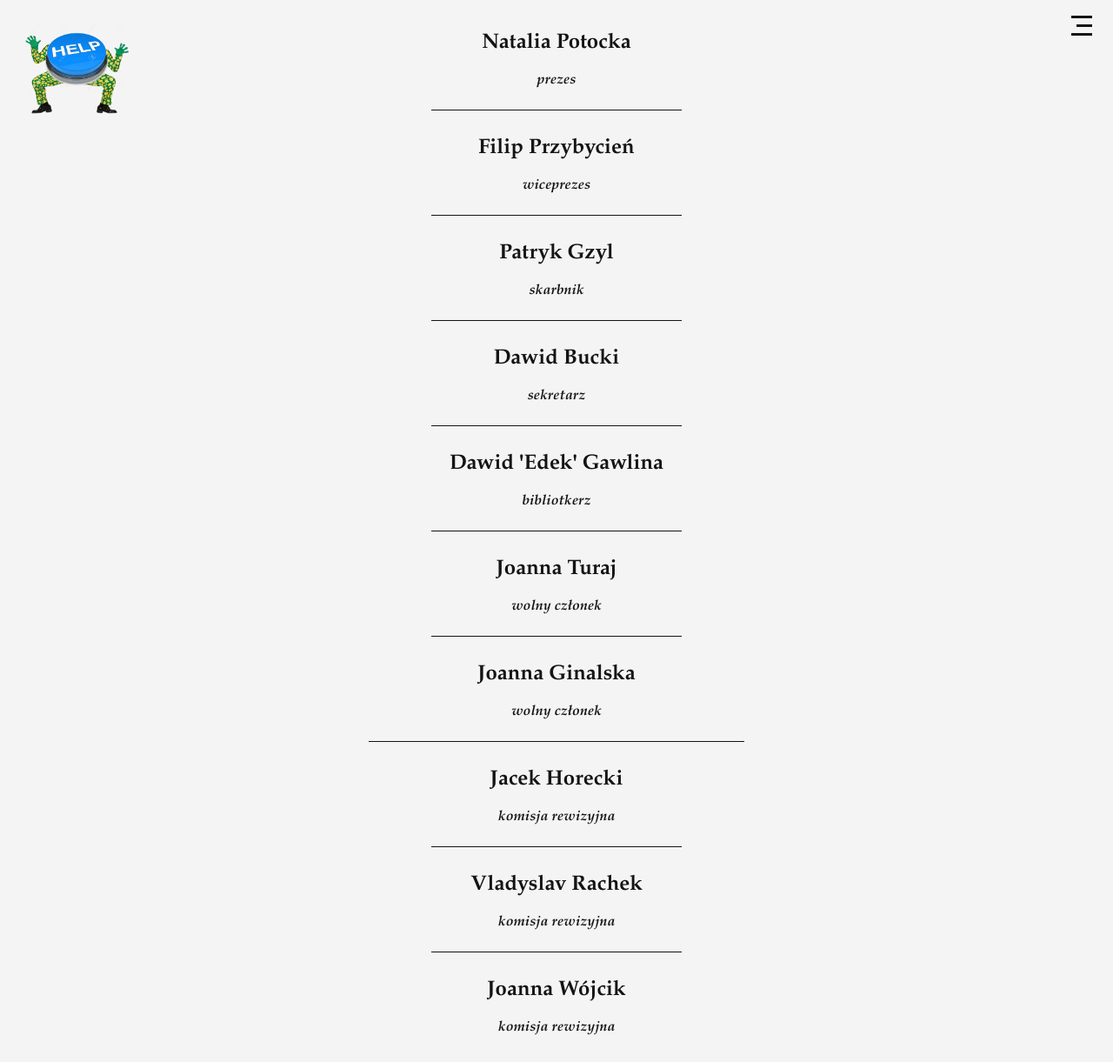
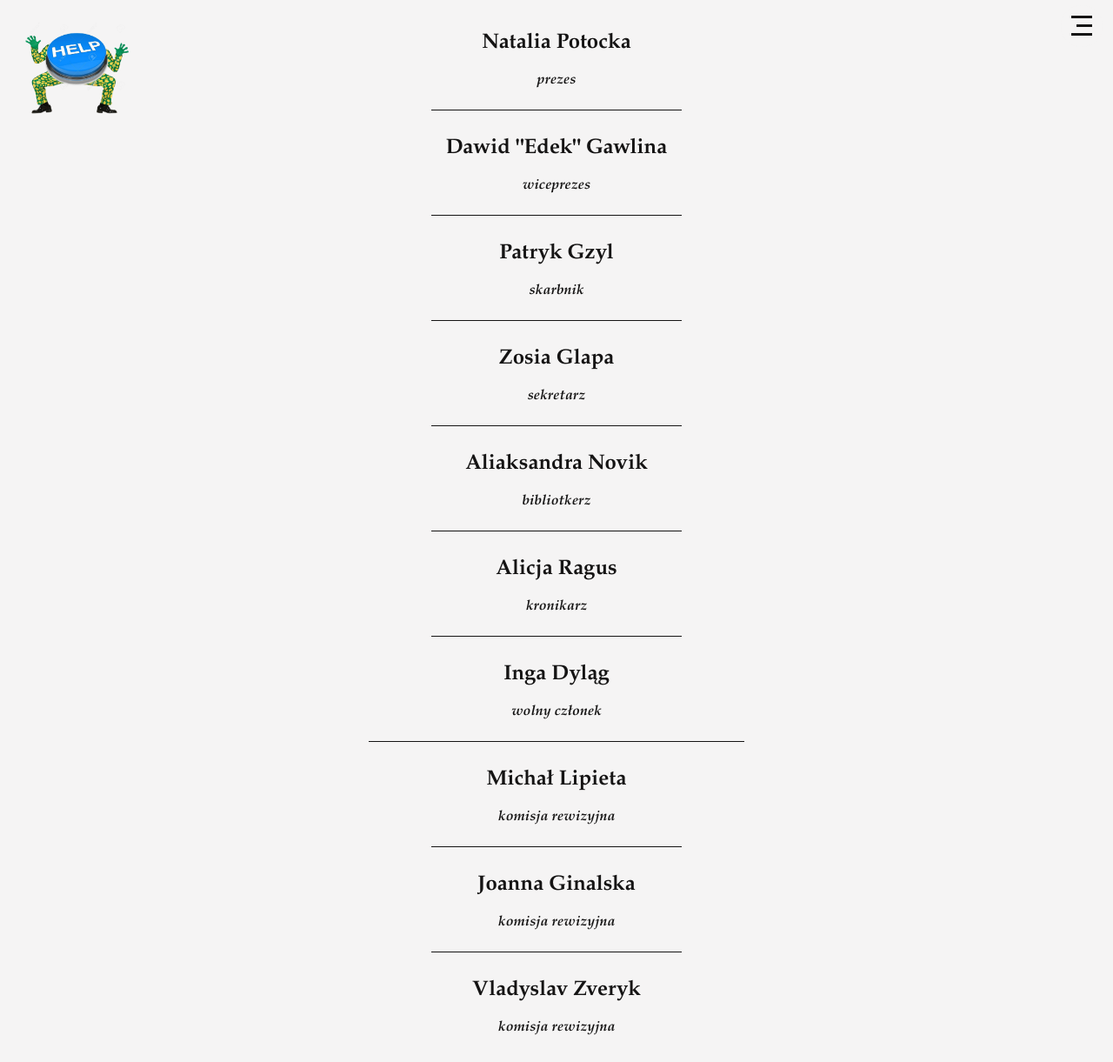
Before and after one commit to KMSUJ/lada, a Flask app: page /board in a window 1280 px wide. Shown: the whole page at 87% size. Run offline with Flask 2, Linux system fonts and the light colour scheme.

Commit message:
zmiana zarządu

```diff
--- a/lada/templates/base/board.html
+++ b/lada/templates/base/board.html
@@ -11,7 +11,7 @@
 </article>
 <div class="linebreak"></div>
 <article class="boardcard">
-    <h4>Filip Przybycień</h4>
+    <h4>Dawid "Edek" Gawlina</h4>
     <h6>wiceprezes</h6>
 </article>
 <div class="linebreak"></div>
@@ -21,37 +21,37 @@
 </article>
 <div class="linebreak"></div>
 <article class="boardcard">
-    <h4>Dawid Bucki</h4>
+    <h4>Zosia Glapa</h4>
     <h6>sekretarz</h6>
 </article>
 <div class="linebreak"></div>
 <article class="boardcard">
-    <h4>Dawid 'Edek' Gawlina</h4>
+    <h4>Aliaksandra Novik</h4>
     <h6>bibliotkerz</h6>
 </article>
 <div class="linebreak"></div>
 <article class="boardcard">
-    <h4>Joanna Turaj</h4>
+    <h4>Alicja Ragus</h4>
+    <h6>kronikarz</h6>
+</article>
+<div class="linebreak"></div>
+<article class="boardcard">
+    <h4>Inga Dyląg</h4>
     <h6>wolny członek</h6>
+</article>
+<div class="linebreak long"></div>
+<article class="boardcard">
+    <h4>Michał Lipieta</h4>
+    <h6>komisja rewizyjna</h6>
 </article>
 <div class="linebreak"></div>
 <article class="boardcard">
     <h4>Joanna Ginalska</h4>
-    <h6>wolny członek</h6>
-</article>
-<div class="linebreak long"></div>
-<article class="boardcard">
-    <h4>Jacek Horecki</h4>
     <h6>komisja rewizyjna</h6>
 </article>
 <div class="linebreak"></div>
 <article class="boardcard">
-    <h4>Vladyslav Rachek</h4>
-    <h6>komisja rewizyjna</h6>
-</article>
-<div class="linebreak"></div>
-<article class="boardcard">
-    <h4>Joanna Wójcik</h4>
+    <h4>Vladyslav Zveryk</h4>
     <h6>komisja rewizyjna</h6>
 </article>
 {% endblock %}
```
